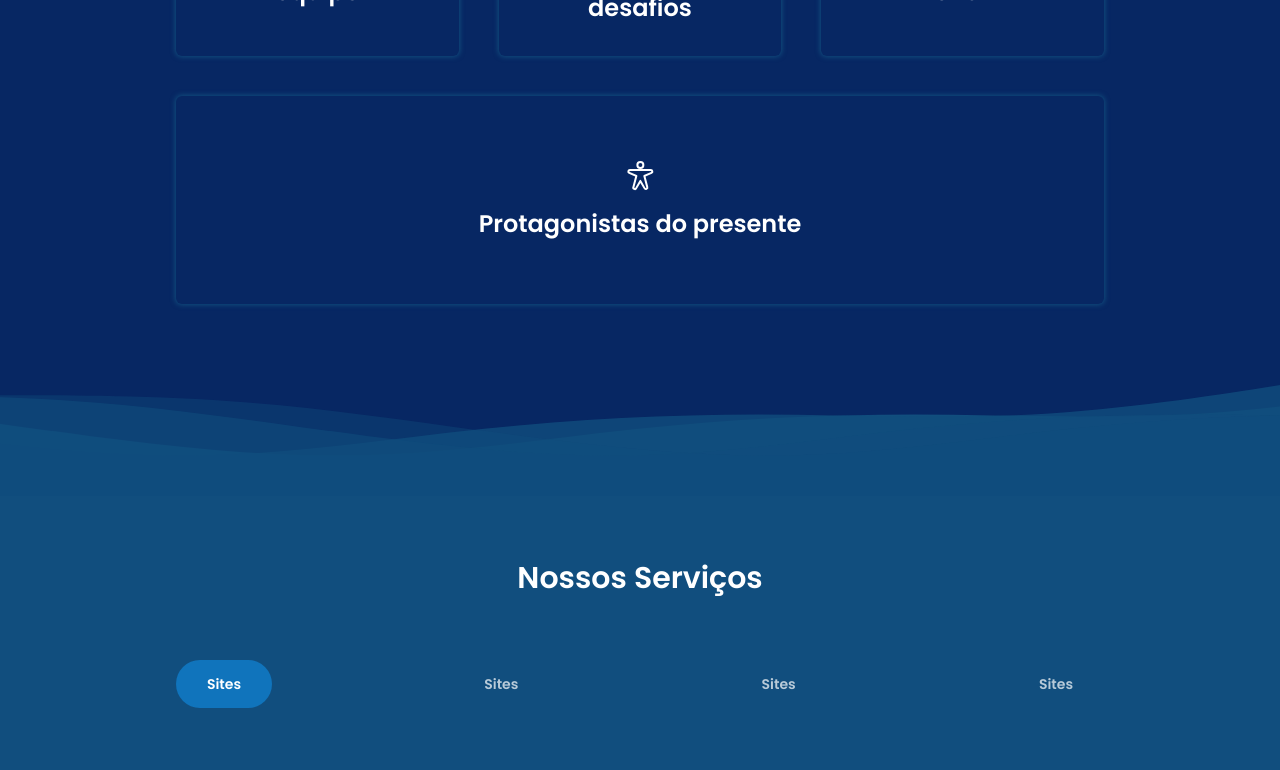
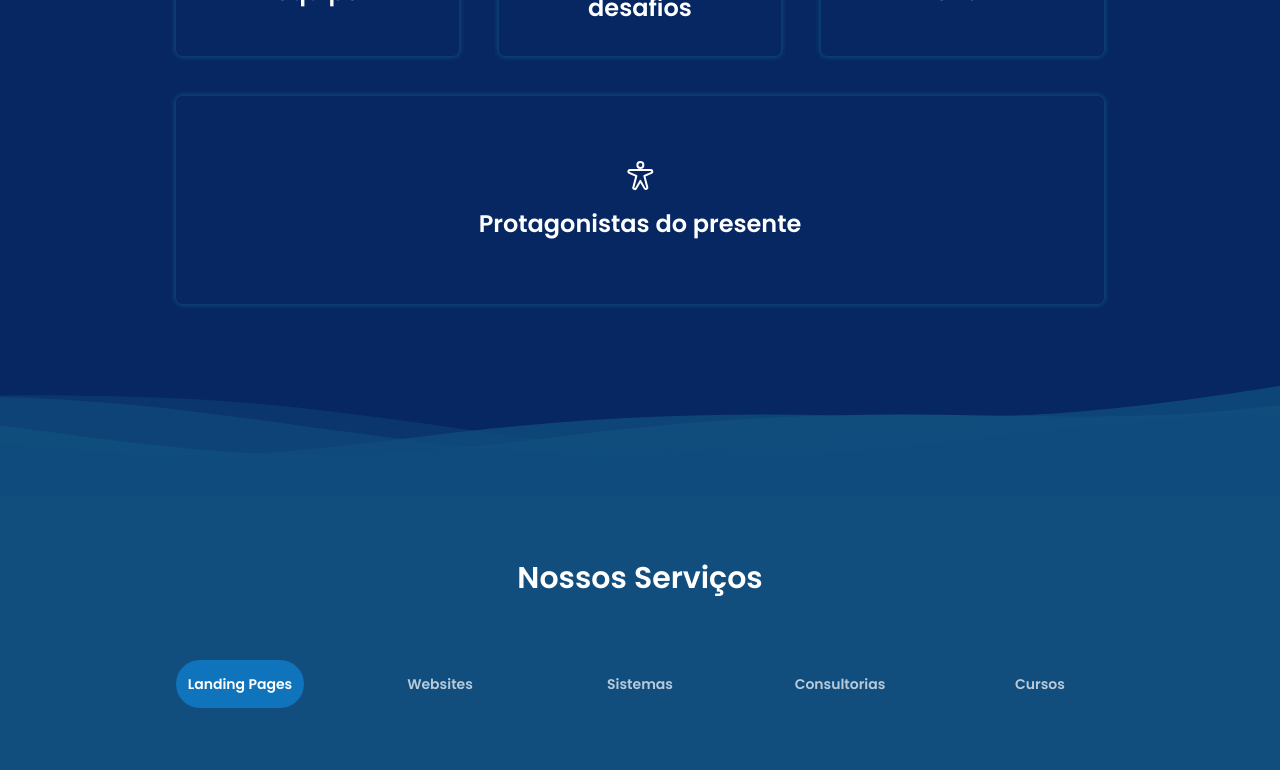
Before and after one commit to softeam-org/landing-page, a Next.js app: page / in a window 1280 px wide. Shown: the part 2000-2770 px from the top of the page. Built offline with nearby package versions, Linux system fonts and the light colour scheme.

Commit message:
feat: Add testimonials

```diff
--- a/app/components/Servicos/Servico.tsx
+++ b/app/components/Servicos/Servico.tsx
@@ -27,13 +27,11 @@ function Servico({ service }: { service: Service }): React.JSX.Element {
       />
       <article className="flex h-full max-sm:h-1/2 flex-col gap-10 max-sm:items-center">
         <div className={`${poppins.className}`}>
-          <h3 className="font-bold text-xl tracking-wide">Projeto de Software</h3>
-          <h3 className="font-bold text-xl tracking-wide">Voltado para solucionar problema</h3>
+          <h3 className="font-bold text-xl tracking-wide">{service.serviceTitle}</h3>
+          <h3 className="text-l tracking-wide italic">{service.serviceSubtitle}</h3>
         </div>
         <div className="font-semibold">
-          <p className="font-semibold">O melhor custo benefício do mercado!</p>
           <p className="font-semibold">{service.serviceDescription}</p>
-          <p className="font-semibold">Conheça mais agora.</p>
         </div>
         <button
           type="button"
--- a/app/components/Servicos/ServicosNav.tsx
+++ b/app/components/Servicos/ServicosNav.tsx
@@ -18,7 +18,7 @@ function ServicosNav({ swiperRef }: { swiperRef: React.RefObject<SwiperClass | n
             <li
               key={index}
               className={`flex justify-center items-center h-full max-xs:h-5/6
-              w-24 max-sm:w-auto rounded-3xl
+              w-32 max-sm:w-auto rounded-3xl
               ${servicesList.length > 3 ? "max-sm:aspect-square max-sm:rounded-full" : ""}
               text-sm font-semibold text-white
               ${currentService === index ? "bg-color-3" : "hover:bg-color-3 opacity-70"}
--- /dev/null
+++ b/app/components/Testimonials/testimonials.tsx
@@ -0,0 +1,64 @@
+"use client";
+
+import { poppins } from "@/app/ts/fonts";
+import { atom } from "jotai";
+import React, { useRef } from "react";
+import "swiper/css";
+import "swiper/css/navigation";
+import "swiper/css/pagination";
+import { Autoplay } from "swiper/modules";
+import { Swiper, SwiperClass, SwiperSlide } from "swiper/react";
+import { testimonials } from "@/app/ts/testimonials";
+
+export const currentTestimonialAtom = atom<number>(0);
+
+function Testimonials(): React.JSX.Element {
+  const swiperRef = useRef<SwiperClass | null>(null);
+
+  return (
+    <section className={`w-full flex flex-col gap-16 text-white ${poppins.className} bg-color-4 py-12`}>
+      <h2 className="text-3xl text-center font-semibold">O que nossos clientes dizem</h2>
+
+      <Swiper
+        modules={[Autoplay]}
+        spaceBetween={30}
+        slidesPerView={1}
+        onSwiper={(swiper) => (swiperRef.current = swiper)}
+        autoplay={{
+          delay: 5000,
+          disableOnInteraction: false,
+        }}
+        loop={true}
+        pagination={false}
+        className="w-full h-full"
+      >
+        {testimonials.map((testimonial, index) => (
+          <SwiperSlide key={index} className="flex flex-col items-center justify-center">
+            <blockquote className="text-xl italic text-center max-w-[1000px] mx-auto p-8">
+              &quot;{testimonial.quote}&quot;
+            </blockquote>
+            <p className="text-lg font-semibold mt-4 text-center p-4">{testimonial.name}</p>
+          </SwiperSlide>
+        ))}
+        <div
+          className="custom-prev absolute top-1/2 left-8 max-lg:left-4 transform max-md:hidden
+            -translate-y-1/2 bg-color-3 text-white w-8 h-8 flex items-center
+            justify-center rounded-full cursor-pointer z-10 text-lg"
+          onClick={() => swiperRef.current?.slidePrev()}
+        >
+          {"<"}
+        </div>
+        <div
+          className="custom-next absolute top-1/2 right-8 max-lg:right-4 transform
+            max-md:hidden -translate-y-1/2 bg-color-3 text-white w-8 h-8 flex items-center
+            justify-center rounded-full cursor-pointer z-10 text-xl"
+          onClick={() => swiperRef.current?.slideNext()}
+        >
+          {">"}
+        </div>
+      </Swiper>
+    </section>
+  );
+}
+
+export default Testimonials;
--- a/app/page.tsx
+++ b/app/page.tsx
@@ -9,6 +9,7 @@ import Navbar from "./components/Navbar/index";
 import Partners from "./components/Parceiros/Parceiros";
 import Services from "./components/Servicos/Servicos";
 import Waves from "./components/HeroSection/waves/Waves";
+import Testimonials from "./components/Testimonials/testimonials";
 
 const title = "Softeam - Empresa Júnior de Computação";
 const description =
@@ -76,6 +77,7 @@ function App(): React.JSX.Element {
       <About />
       <Services />
       <Partners />
+      <Testimonials />
 
       <Waves
         fill="#072763"
--- a/app/ts/servicesList.ts
+++ b/app/ts/servicesList.ts
@@ -7,6 +7,7 @@ import image3 from "@/public/ps.jpeg";
 export interface Service {
   id: number;
   serviceTitle: string;
+  serviceSubtitle: string;
   serviceDescription: string;
   serviceCardImage: StaticImageData;
   servicePopupImage: StaticImageData;
@@ -15,37 +16,51 @@ export interface Service {
 export const servicesList: Service[] = [
   {
     id: 0,
-    serviceTitle: "Sites",
+    serviceTitle: "Landing Pages",
+    serviceSubtitle: "A imagem da sua empresa na internet",
     serviceDescription:
       // eslint-disable-next-line max-len
-      "Lorem ipsum dolor, sit amet consectetur adipisicing elit. Consectetur consequuntur saepe sequi, neque repellendusqui, vitae tempore molestias explicabo architecto, voluptate aut ut animi dicta quae est maxime libero porro?",
+      "Transforme cliques em clientes com uma landing page profissional! Uma página focada, estratégica e feita sob medida para converter visitantes em resultados reais — seja captando leads, vendendo produtos ou promovendo serviços. Mais que um cartão de visitas online, é sua vitrine no mundo digital.",
     serviceCardImage: image1,
     servicePopupImage: image1,
   },
   {
     id: 1,
-    serviceTitle: "Sites",
+    serviceTitle: "Websites",
+    serviceSubtitle: "Sua empresa na palma da mão",
     serviceDescription:
       // eslint-disable-next-line max-len
-      "Lorem ipsum dolor, sit amet consectetur adipisicing elit. Consectetur consequuntur saepe sequi, neque repellendusqui, vitae tempore molestias explicabo architecto, voluptate aut ut animi dicta quae est maxime libero porro?",
+      "Tem uma ideia de site? A gente transforma em realidade! Você traz a visão, nós cuidamos do design, desenvolvimento e funcionalidade para entregar uma solução completa, sob medida e pronta para impressionar. Do esboço à entrega, seu projeto nas mãos certas.",
     serviceCardImage: image2,
     servicePopupImage: image2,
   },
   {
     id: 2,
-    serviceTitle: "Sites",
+    serviceTitle: "Sistemas",
+    serviceSubtitle: "Automação e otimização de processos",
     serviceDescription:
       // eslint-disable-next-line max-len
-      "Lorem ipsum dolor, sit amet consectetur adipisicing elit. Consectetur consequuntur saepe sequi, neque repellendusqui, vitae tempore molestias explicabo architecto, voluptate aut ut animi dicta quae est maxime libero porro?",
+      "Automatize tarefas, reduza custos e ganhe eficiência com um sistema feito sob medida para o seu negócio. Desenvolvemos soluções completas para diferentes áreas, como sistemas de gerenciamento de estoque, caixas para estabelecimentos comerciais, plataformas de atendimento, ERPs personalizados, sistemas de controle financeiro e muito mais. Tenha um software que realmente atende às suas necessidades e impulsiona sua produtividade.",
     serviceCardImage: image3,
     servicePopupImage: image3,
   },
   {
     id: 3,
-    serviceTitle: "Sites",
+    serviceTitle: "Consultorias",
+    serviceSubtitle: "Soluções eficientes para seus problemas",
     serviceDescription:
       // eslint-disable-next-line max-len
-      "Lorem ipsum dolor, sit amet consectetur adipisicing elit. Consectetur consequuntur saepe sequi, neque repellendusqui, vitae tempore molestias explicabo architecto, voluptate aut ut animi dicta quae est maxime libero porro?",
+      "Está com um desafio no seu negócio? A gente resolve. Você traz a situação, nós analisamos o cenário, identificamos os pontos críticos e desenvolvemos a solução ideal para sua necessidade. Com nossa consultoria em computação, cada obstáculo vira uma oportunidade de crescer com estratégia e tecnologia.",
+    serviceCardImage: image3,
+    servicePopupImage: image3,
+  },
+  {
+    id: 4,
+    serviceTitle: "Cursos",
+    serviceSubtitle: "Aprenda com quem sabe",
+    serviceDescription:
+      // eslint-disable-next-line max-len
+      "Levamos o conhecimento até você! Com nossos cursos de computação, ensinamos de forma acessível, prática e personalizada. A gente vai até sua escola, instituição ou grupo e leva tecnologia, aprendizado e novas possibilidades direto pra sua realidade.",
     serviceCardImage: image3,
     servicePopupImage: image3,
   },
--- /dev/null
+++ b/app/ts/testimonials.ts
@@ -0,0 +1,19 @@
+interface Testimonial {
+  quote: string;
+  name: string;
+}
+
+export const testimonials: Testimonial[] = [
+  {
+    quote:
+      // eslint-disable-next-line max-len
+      "A abertura da SofTeam para o terceiro setor com um preço bem acessível é muito importante para que as associações consigam mostrar seu trabalho.  Ter um site dá robustez e segurança a quem não conhece a associação. \nE por fim, nesse mundo tão contaminado pela super valorização do dinheiro é um alento ver jovens já se posicionando com um olhar mais sistêmico e preocupado com sua contribuição para um mundo melhor.",
+    name: "Sandra Kiener - Instituto Comunitário de Sergipe",
+  },
+  {
+    quote:
+      // eslint-disable-next-line max-len
+      "Uma revista científica é avaliada também pela sua estruturação e esta tem o apoio técnico da Softeam -- este quesito, somado aos demais científicos, permitiu com que a revista BGE esteja atualmente sendo indexada pelo Ibict – Instituto Brasileiro de Informação em Ciência e Tecnologia",
+    name: "Celso Morato - Revista Biologia Geral e Experimental",
+  },
+];
```
